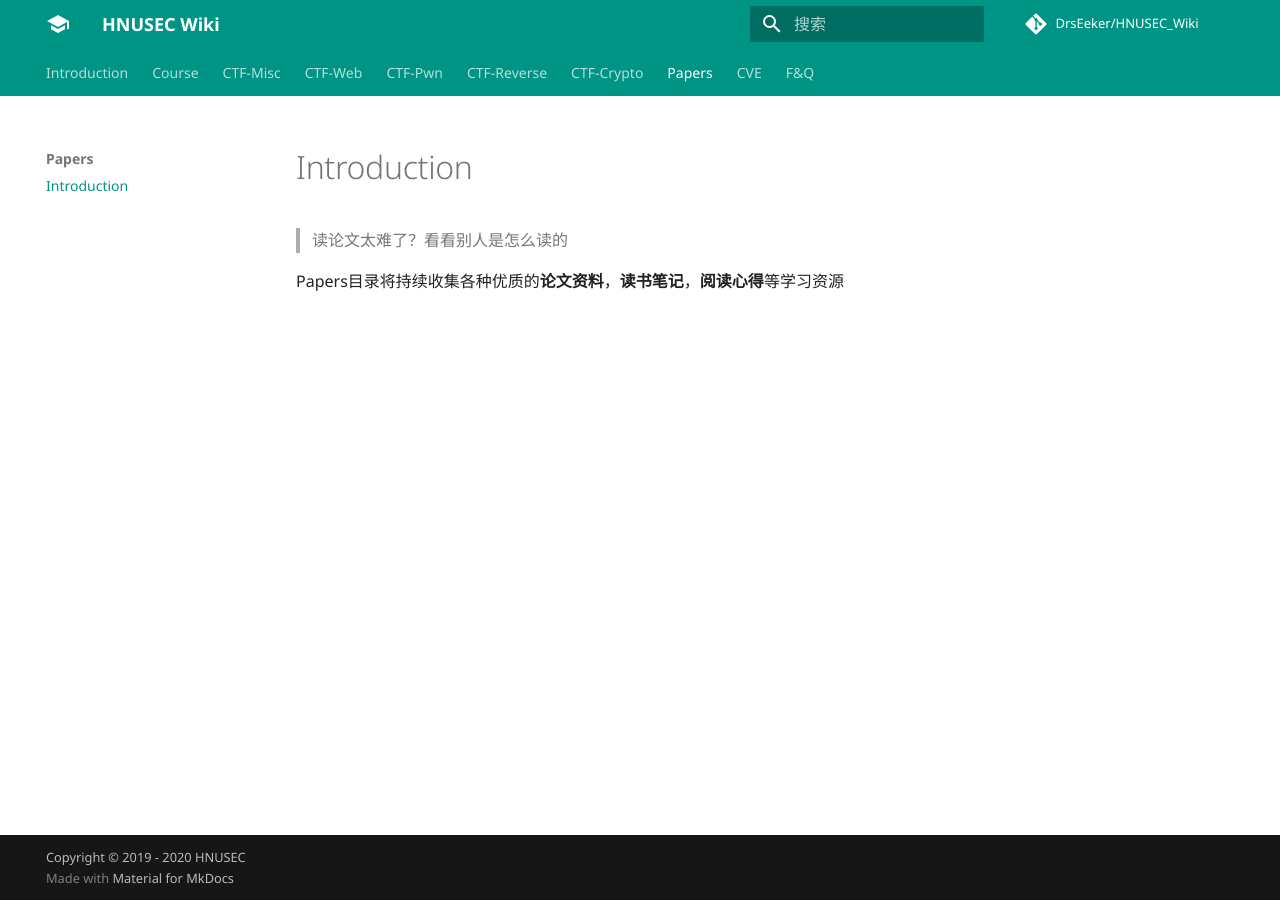
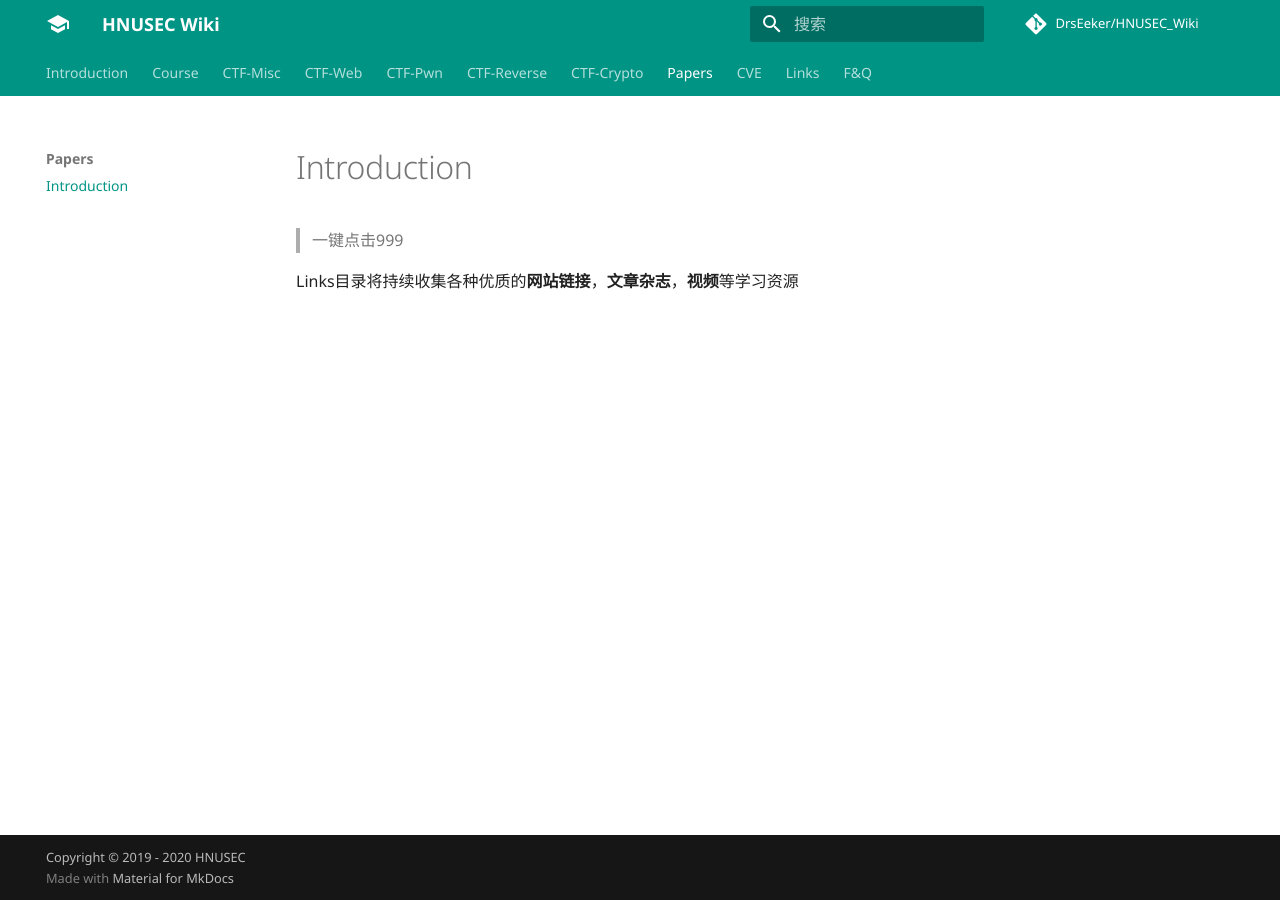
Before and after one commit to DrsEeker/HNUSEC_Wiki, an MkDocs documentation site: the page built from docs/Papers/introduction.md, in a window 1280 px wide. Built offline with MkDocs 1.6.1 and Material for MkDocs 9.7.7, drawn with Linux system fonts in a browser that asks for light colours; comment, search, counter and statistics services are not loaded.

Commit message:
build catalog

```diff
--- a/docs/Papers/introduction.md
+++ b/docs/Papers/introduction.md
@@ -1,3 +1,3 @@
-> 读论文太难了？看看别人是怎么读的
+> 一键点击999
 
-Papers目录将持续收集各种优质的**论文资料**，**读书笔记**，**阅读心得**等学习资源
+Links目录将持续收集各种优质的**网站链接**，**文章杂志**，**视频**等学习资源
--- a/mkdocs.yml
+++ b/mkdocs.yml
@@ -32,6 +32,8 @@ nav:
         - Introduction: Papers/introduction.md
     - CVE:
         - Introduction: CVE/introduction.md
+    - Links:
+        - Introduction: Links/introduction.md
     - F&Q:
         - Introduction: F&Q/introduction.md
 
```
Also changed, not shown: docs/Links/introduction.md (added, +3 -0 lines).
